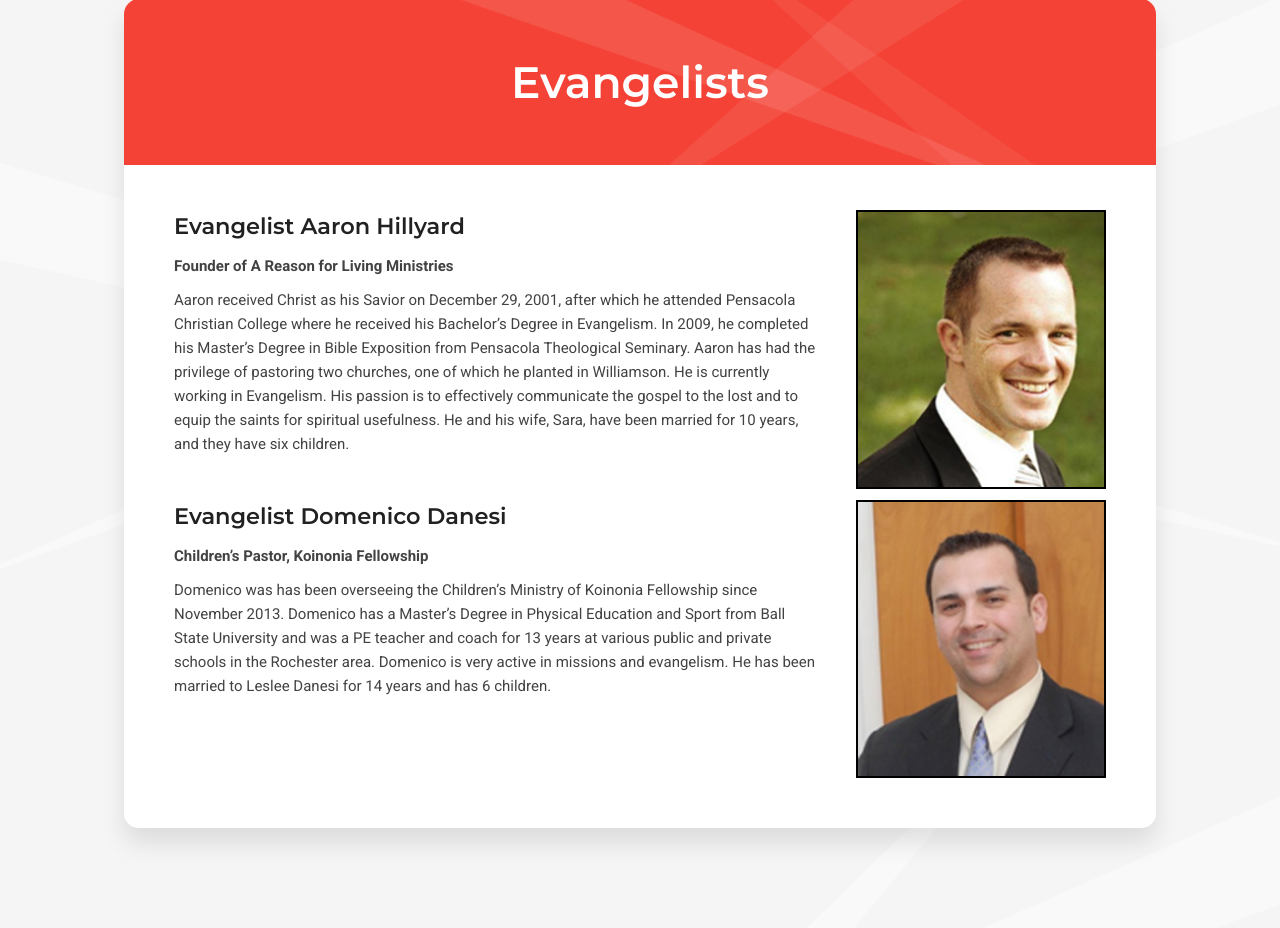
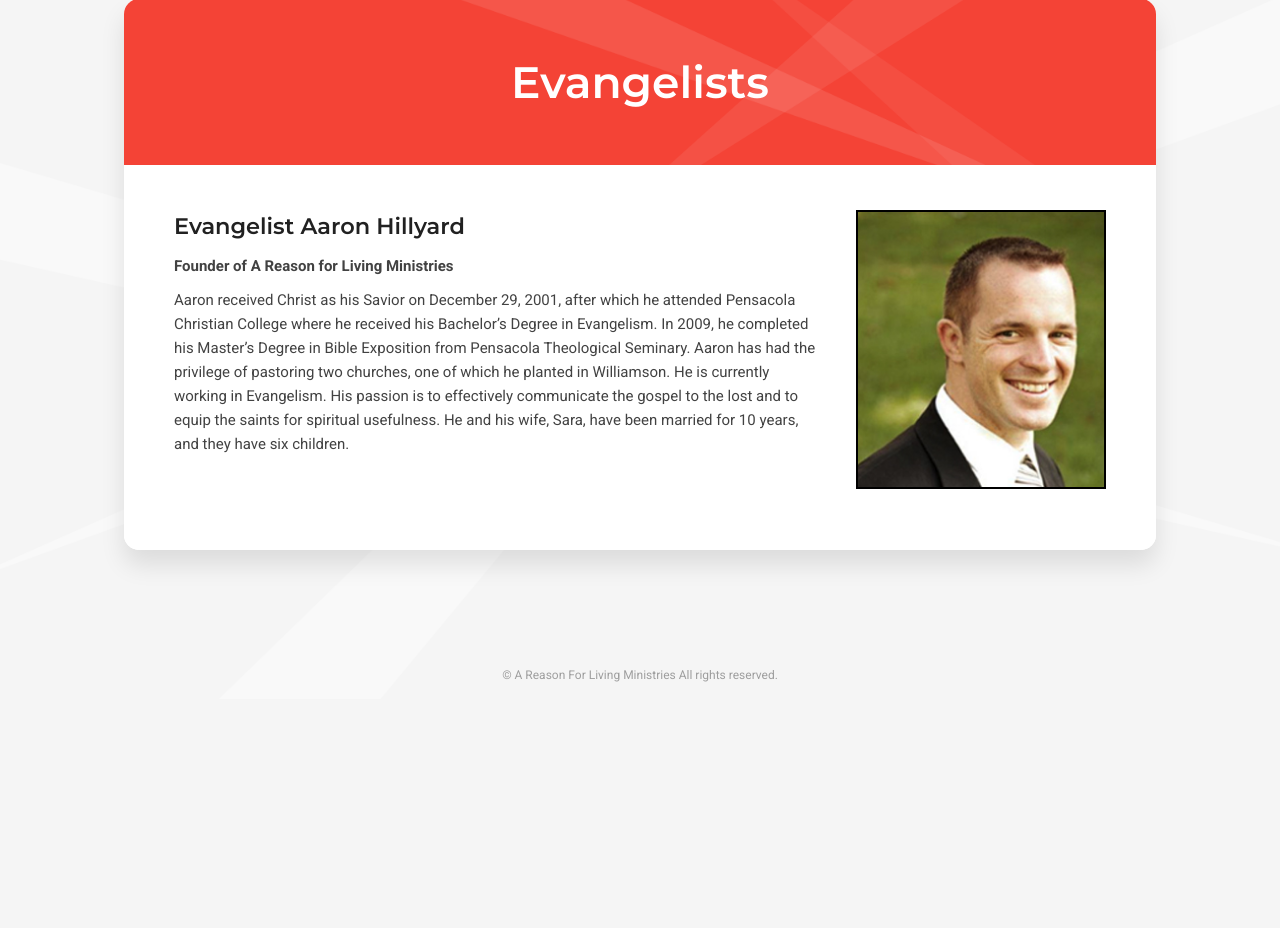
Before and after one commit to sktzofrenic/areason, a Flask app: page /evangelists in a window 1280 px wide. Shown: the part 101-1029 px from the top of the page. After the commit the page ends 783 px from the top, so only its background shows below. Run offline with Flask 2, Linux system fonts and the light colour scheme; some libraries are stand-ins or nearby versions.

Commit message:
Lose dominick

```diff
--- a/areason/templates/public/evangelists.html
+++ b/areason/templates/public/evangelists.html
@@ -13,9 +13,9 @@
 <p><b>Founder of A Reason for Living Ministries</b></p>
 <p>Aaron received Christ as his Savior on December 29, 2001, after which he attended Pensacola Christian College where he received his Bachelor’s Degree in Evangelism. In 2009, he completed his Master’s Degree in Bible Exposition from Pensacola Theological Seminary. Aaron has had the privilege of pastoring two churches, one of which he planted in Williamson. He is currently working in Evangelism. His passion is to effectively communicate the gospel to the lost and to equip the saints for spiritual usefulness. He and his wife, Sara, have been married for 10 years, and they have six children.</p>
 <p>&nbsp;</p>
-<h2>Evangelist Domenico Danesi <img style="border: 2px solid black;" class="alignright size-full wp-image-557" src="static/img/Domenico-Danesi.jpg" alt="" width="250" height="279" /></h2>
+<!-- <h2>Evangelist Domenico Danesi <img style="border: 2px solid black;" class="alignright size-full wp-image-557" src="static/img/Domenico-Danesi.jpg" alt="" width="250" height="279" /></h2>
 <p><b>Children’s Pastor, Koinonia Fellowship</b></p>
 <p>Domenico was has been overseeing the Children’s Ministry of Koinonia Fellowship since November 2013. Domenico has a Master’s Degree in Physical Education and Sport from Ball State University and was a PE teacher and coach for 13 years at various public and private schools in the Rochester area. Domenico is very active in missions and evangelism. He has been married to Leslee Danesi for 14 years and has 6 children.</p>
-					</div><!-- .entry-content -->
+					</div>.entry-content -->
 
 {% endblock %}
```
